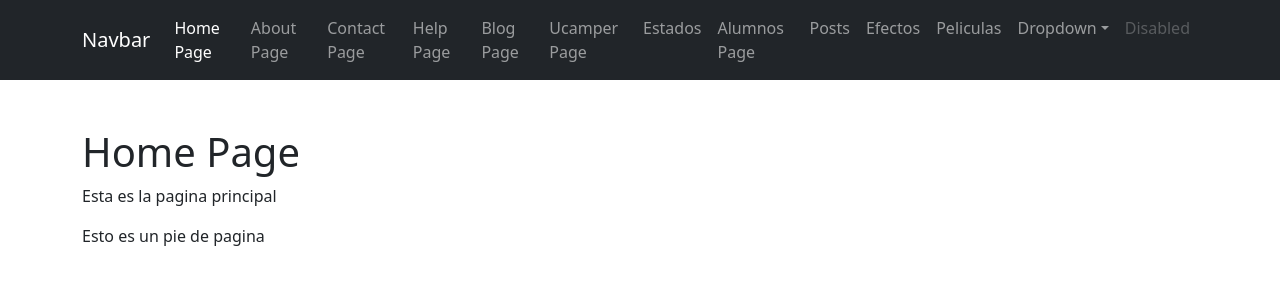
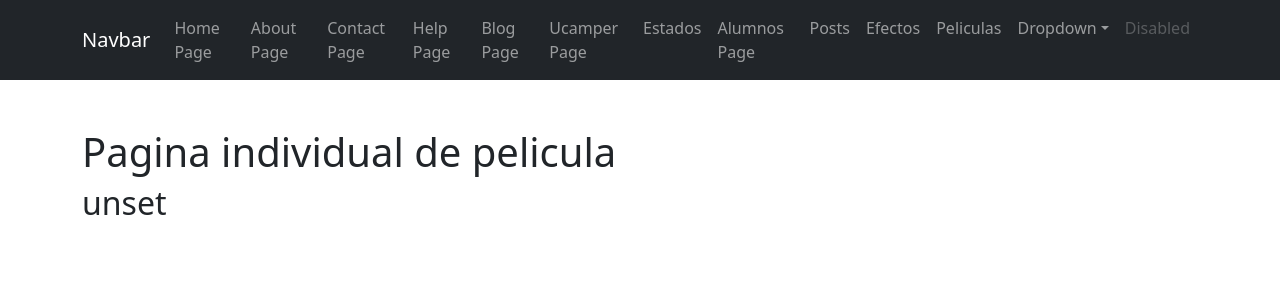
Before and after one commit to JesusFz93/demo-app, a React (Create React App) app: page /pelicula/1 in a window 1280 px wide. Before the commit this address led to /. Shown: the top 300 px of the page. Built offline with nearby package versions, Linux system fonts and the light colour scheme; no server answers; the database is empty.

Commit message:
pelicula

```diff
--- /dev/null
+++ b/src/pages/PeliculaPage.jsx
@@ -0,0 +1,39 @@
+import React, { useState, useEffect } from "react";
+import { useParams } from "react-router-dom";
+import { db } from "../firebase/firebase";
+import { doc, getDoc } from "firebase/firestore";
+
+const PeliculaPage = () => {
+  const [pelicula, setPelicula] = useState({});
+  const { idPelicula } = useParams();
+
+  useEffect(() => {
+    const obtenerPelicula = async () => {
+      const resp = await getDoc(doc(db, "peliculas", idPelicula));
+      setPelicula({
+        id: resp.id,
+        ...resp.data(),
+      });
+    };
+
+    obtenerPelicula();
+  }, [idPelicula]);
+
+  return (
+    <>
+      <header>
+        <h1>Pagina individual de pelicula</h1>
+      </header>
+      <main>
+        <article>
+          <h2>{pelicula.id}</h2>
+          <h3>{pelicula.nombre}</h3>
+          <p>{pelicula.descripcion}</p>
+          <p>{pelicula.precio}</p>
+        </article>
+      </main>
+    </>
+  );
+};
+
+export default PeliculaPage;
--- a/src/pages/PeliculasPage.jsx
+++ b/src/pages/PeliculasPage.jsx
@@ -8,6 +8,7 @@ import {
   doc,
   updateDoc,
 } from "firebase/firestore";
+import { NavLink } from "react-router-dom";
 
 const initialForm = {
   nombre: "",
@@ -130,6 +131,7 @@ const PeliculasPage = () => {
                 <th scope="col">Nombre</th>
                 <th scope="col">Descripcion</th>
                 <th scope="col">Precio</th>
+                <th scope="col">Informacion</th>
                 <th scope="col">Actualizar</th>
                 <th scope="col">Eliminar</th>
               </tr>
@@ -142,6 +144,14 @@ const PeliculasPage = () => {
                     <td>{obj.nombre}</td>
                     <td>{obj.descripcion}</td>
                     <td>{obj.precio}</td>
+                    <td>
+                      <NavLink
+                        to={`/pelicula/${obj.id}`}
+                        className="btn btn-info"
+                      >
+                        Ver mas...
+                      </NavLink>
+                    </td>
                     <td>
                       <button
                         type="button"
--- a/src/routers/AppRouter.jsx
+++ b/src/routers/AppRouter.jsx
@@ -20,6 +20,7 @@ import PostsPage from "../pages/PostsPage";
 import EffectosPage from "../pages/EffectosPage";
 import PostPage from "../pages/PostPage";
 import PeliculasPage from "../pages/PeliculasPage";
+import PeliculaPage from "../pages/PeliculaPage";
 
 const AppRouter = () => {
   return (
@@ -53,6 +54,7 @@ const AppRouter = () => {
           <Route path="/efectos" element={<EffectosPage />} />
 
           <Route path="/peliculas" element={<PeliculasPage />} />
+          <Route path="/pelicula/:idPelicula" element={<PeliculaPage />} />
 
           <Route path="*" element={<Navigate to="/" />} />
         </Routes>
```
